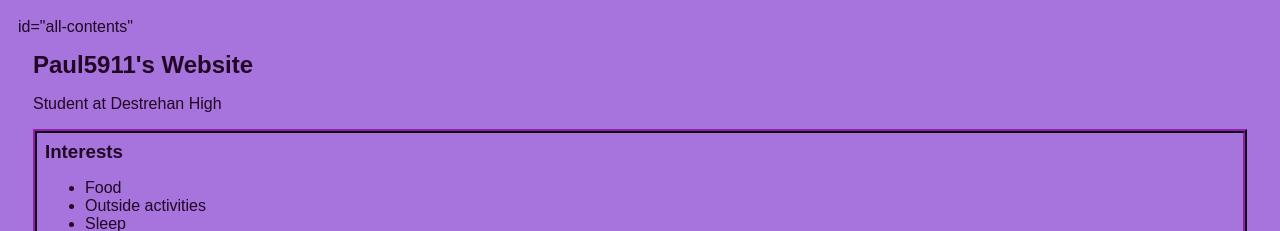
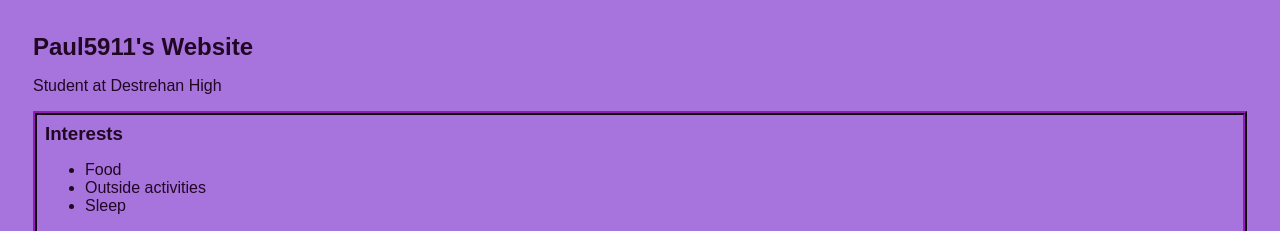
Before and after one commit to Paul5911/Paul591.github.io, a plain HTML site: page index.html in a window 1280 px wide. Shown: the top 231 px of the page. Drawn offline with Linux system fonts and the light colour scheme.

Commit message:
add index.html and css files

```diff
--- a/index.html
+++ b/index.html
@@ -8,8 +8,7 @@
     <!-- Visible HTML elements GO HERE -->
     </body>
     <!-- All content goes here -->
-    <div> id="all-contents"
-    </div>
+    <div id="all-contents"></div>
         <div class="content">
     <h2>Paul5911's Website</h2>
     <p>Student at Destrehan High</p>
```
